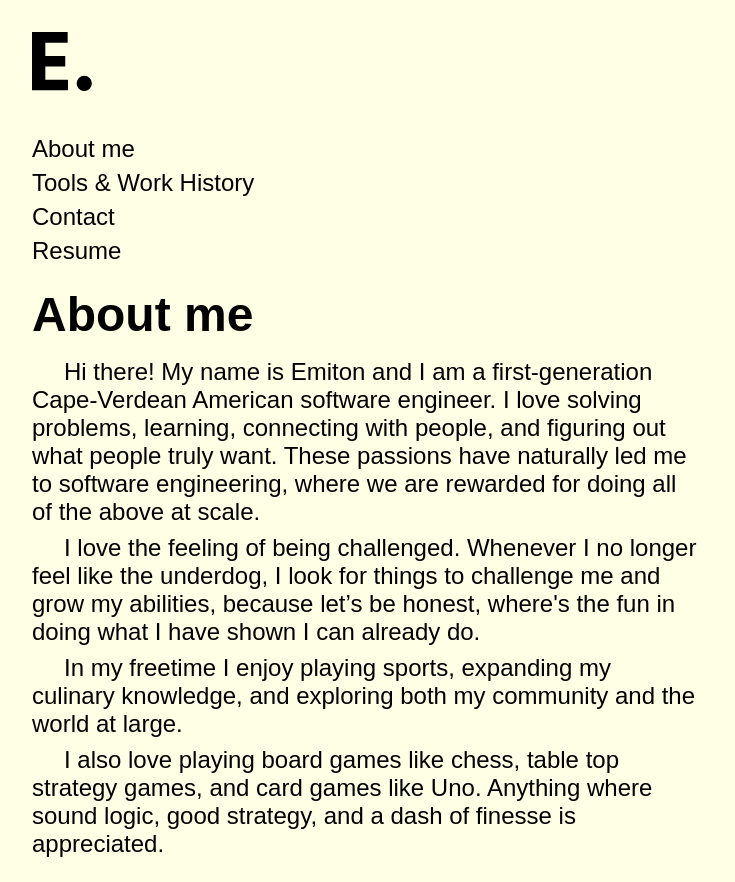
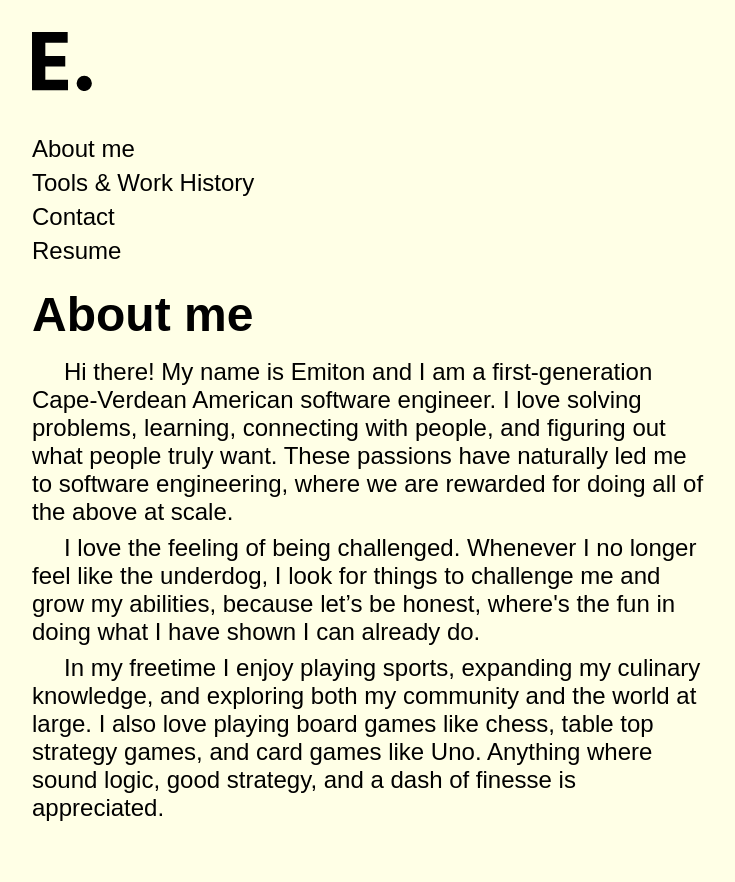
Before and after one commit to Emiton/Emiton.github.io, a React (Create React App) app in the folder personal-website/: page /about in a window 1280 px wide. Shown: the whole page, without its empty margins (0-735 px from the left). After the commit the page ends 848 px from the top, so only its background shows below. Built offline with nearby package versions, Linux system fonts and the light colour scheme; a web font is replaced by a local one.

Commit message:
Slight tweaks

```diff
--- a/personal-website/src/Components/AboutMe.js
+++ b/personal-website/src/Components/AboutMe.js
@@ -12,10 +12,7 @@ function AboutMe() {
         I love the feeling of being challenged. Whenever I no longer feel like the underdog, I look for things to challenge me and grow my abilities, because let’s be honest, where&#39;s the fun in doing what I have shown I can already do.
       </Text>
       <Text>
-        In my freetime I enjoy playing sports, expanding my culinary knowledge, and exploring both my community and the world at large.
-      </Text>
-      <Text>
-        I also love playing board games like chess, table top strategy games, and card games like Uno. Anything where sound logic, good strategy, and a dash of finesse is appreciated.
+        In my freetime I enjoy playing sports, expanding my culinary knowledge, and exploring both my community and the world at large. I also love playing board games like chess, table top strategy games, and card games like Uno. Anything where sound logic, good strategy, and a dash of finesse is appreciated.
       </Text>
     </Wrapper>
   );
@@ -28,7 +25,7 @@ const Wrapper = styled.div``;
 const Text = styled.p`
   text-indent: 32px;
   font-size: 24px;
-  max-width: 50ch;
+  max-width: 51ch;
   padding-bottom: 8px;
 
   @media (max-width: 550px) {
--- a/personal-website/src/Components/App.js
+++ b/personal-website/src/Components/App.js
@@ -30,10 +30,4 @@ const Wrapper = styled.div`
   margin: 16px;
 `;
 
-
-
-// const Spacer = styled.div`
-//   flex: 1;
-// `;
-
 export default App;
```
